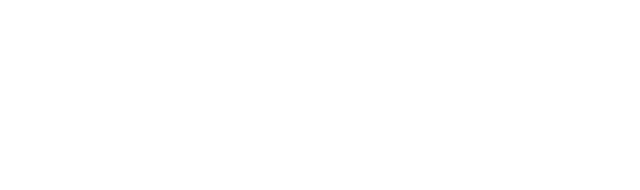
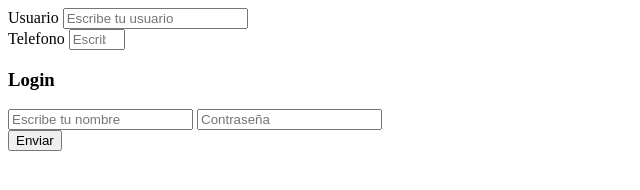
Before and after one commit to HugoAlcachofaGalaxial/Formulario, a plain HTML site: page index.html in a window 1280 px wide. Shown: the whole page, without its empty margins (0-640 px from the left). Drawn offline with Linux system fonts and the light colour scheme.

Commit message:
Update index.html

```diff
--- a/index.html
+++ b/index.html
@@ -7,6 +7,21 @@
     <title>Document</title>
 </head>
 <body>
-
+    <form name="formulario" action="ejecutar-codigo-php" method="post" id="miFormulario">
+        <div>
+            <label for="mitexto">Usuario</label>
+            <input type="text" id="mitexto" placeholder="Escribe tu usuario" title="Escribe solo en miniscula y no mas de 15 caracteres" pattern="[a-z]{1,15}">
+        </div>
+        <div>
+            <label for="telefono">Telefono</label>
+            <input type="number" id="telefono" placeholder="Escribe tu telefono" min="2" max="30">
+        </div>
+        <div class="login">
+            <h3>Login</h3>
+            <input type="text" placeholder="Escribe tu nombre" name="Nombre" minlength="5" maxlength="48" required>
+            <input type="password" name="pass" placeholder="Contraseña" minlength="11" required>
+        </div>
+        <input type="submit" value="Enviar">
+    </form>
 </body>
 </html>
```
